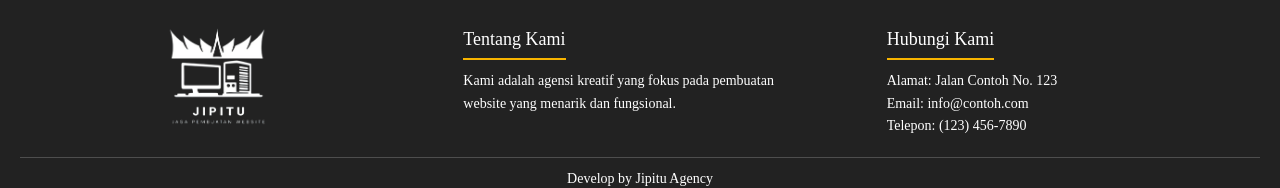
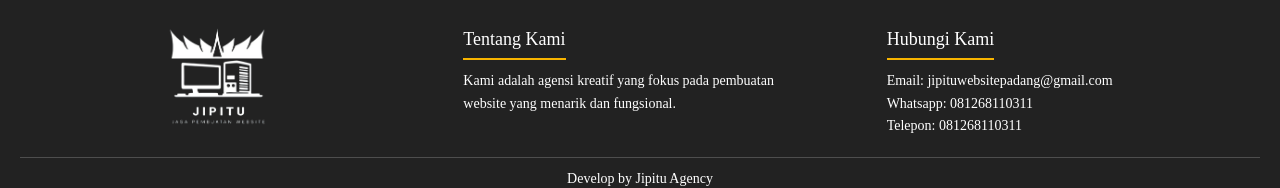
Before and after one commit to iqbalrizan/Jipitu, a React (Vite) app: page / in a window 1280 px wide. Shown: the part 3478-3666 px from the top of the page. Built offline with nearby package versions, Linux system fonts and the light colour scheme; a web font is replaced by a local one.

Commit message:
final version

```diff
--- a/src/components/Footer/index.jsx
+++ b/src/components/Footer/index.jsx
@@ -17,9 +17,9 @@ const Footer = () => {
 
                 <div className="footer-column">
                     <h4>Hubungi Kami</h4>
-                    <p>Alamat: Jalan Contoh No. 123</p>
-                    <p>Email: info@contoh.com</p>
-                    <p>Telepon: (123) 456-7890</p>
+                    <p>Email: <a href="mailto:jipituwebsitepadang@gmail.com">jipituwebsitepadang@gmail.com</a> </p>
+                    <p>Whatsapp: <a href="https://wa.me/6281268110311">081268110311</a></p>
+                    <p>Telepon: <a href="tel:6281268110311">081268110311</a></p>
                 </div>
             </div>
 
--- a/src/components/Hero/HeroQuarterCircle/index.jsx
+++ b/src/components/Hero/HeroQuarterCircle/index.jsx
@@ -33,8 +33,8 @@ const HeroQuarterCircle = () => {
         </div>
         <p className='mb-8 mt-20 typewritter-text' >Jangan lewatkan kesempatan emas! Hubungi kami sekarang untuk konsultasi gratis dan wujudkan kehadiran digital yang luar biasa!</p>
         <div className="button-container">
-          <a className='button-1' href="/">View Project</a>
-          <a className='button-2' href="/">Contact Us</a>
+          <a className='button-1' href="#our-template">View Project</a>
+          <a className='button-2' href="https://wa.me/6281268110311">Contact Us</a>
         </div>
 
       </div>
--- a/src/components/Navbar/index.jsx
+++ b/src/components/Navbar/index.jsx
@@ -48,7 +48,7 @@ const Navbar = () => {
               <a href="#faq" className="text-white">FAQ</a>
             </li>
             <li>
-              <a href="/" className="button-1">CONTACT US</a>
+              <a href="https://wa.me/6281268110311" className="button-1">CONTACT US</a>
             </li>
           </ul>
         </div>
--- a/src/pages/Homepage/Template.jsx
+++ b/src/pages/Homepage/Template.jsx
@@ -37,7 +37,7 @@ function Template() {
     <li>Menyetujui proposal & melakukan pembayaran</li>
                 </ul>
 
-                <button className='contact-button'>Contact Us</button>
+                <a href='https://wa.me/6281268110311' className='contact-button'>Contact Us</a>
             </div>
             <div className="template-box" data-aos="zoom-in">
     <h3 className='template-heading'>E-commerce Development</h3>
@@ -50,7 +50,7 @@ function Template() {
         <li>Menyetujui proposal & melakukan pembayaran</li>
     </ul>
 
-    <button className='contact-button'>Contact Us</button>
+    <a href='https://wa.me/6281268110311' className='contact-button'>Contact Us</a>
 </div>
 
 <div className="template-box" data-aos="zoom-in">
@@ -63,7 +63,7 @@ function Template() {
         <li>Mengembangkan aplikasi sesuai dengan kebutuhan bisnis</li>
         <li>Menyetujui proposal & melakukan pembayaran</li>
     </ul>
-    <button className='contact-button'>Contact Us</button>
+    <a href='https://wa.me/6281268110311' className='contact-button'>Contact Us</a>
 </div>
 
 
--- a/src/pages/Homepage/template.css
+++ b/src/pages/Homepage/template.css
@@ -94,6 +94,7 @@
     box-shadow: 0px 4px 8px rgba(0, 0, 0, 0.1);
     display: inline-block;
     margin-top: 30px;
+    text-align: center;
 }
 
 .contact-button:hover {
```
